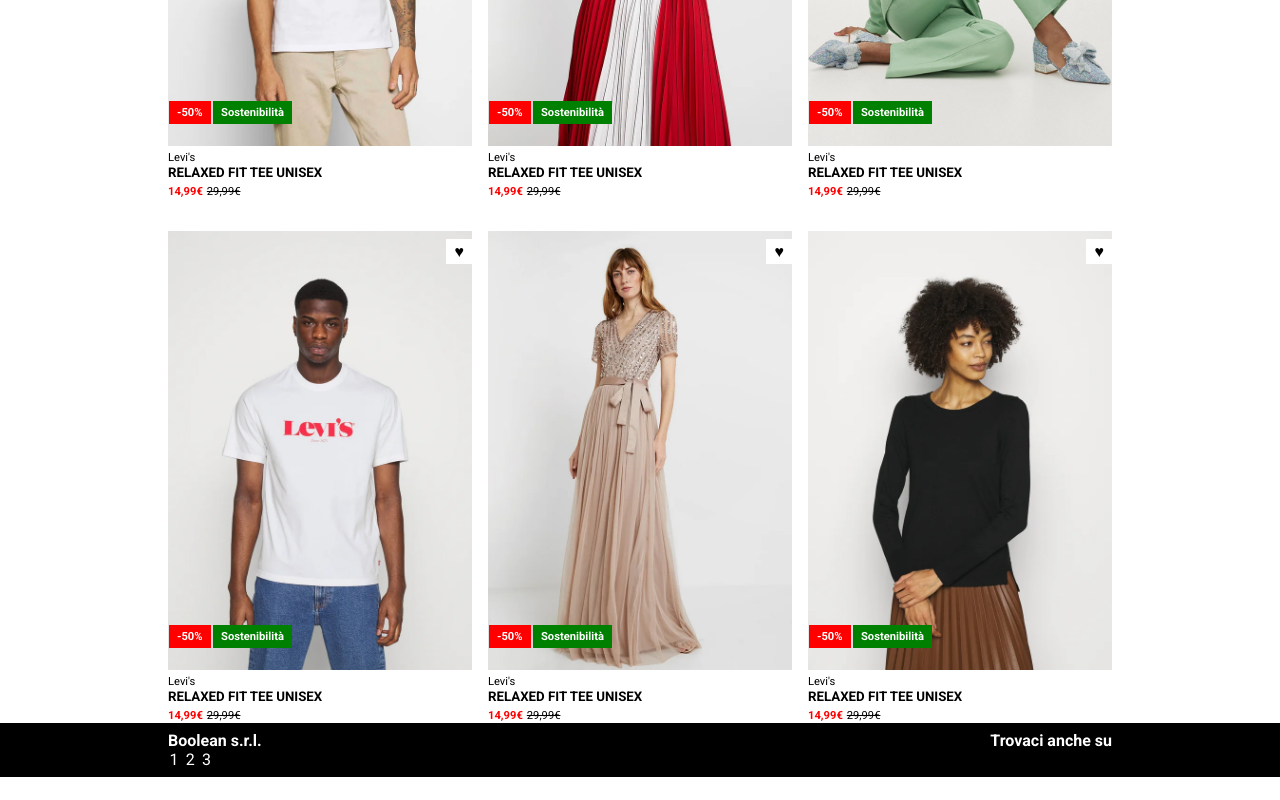
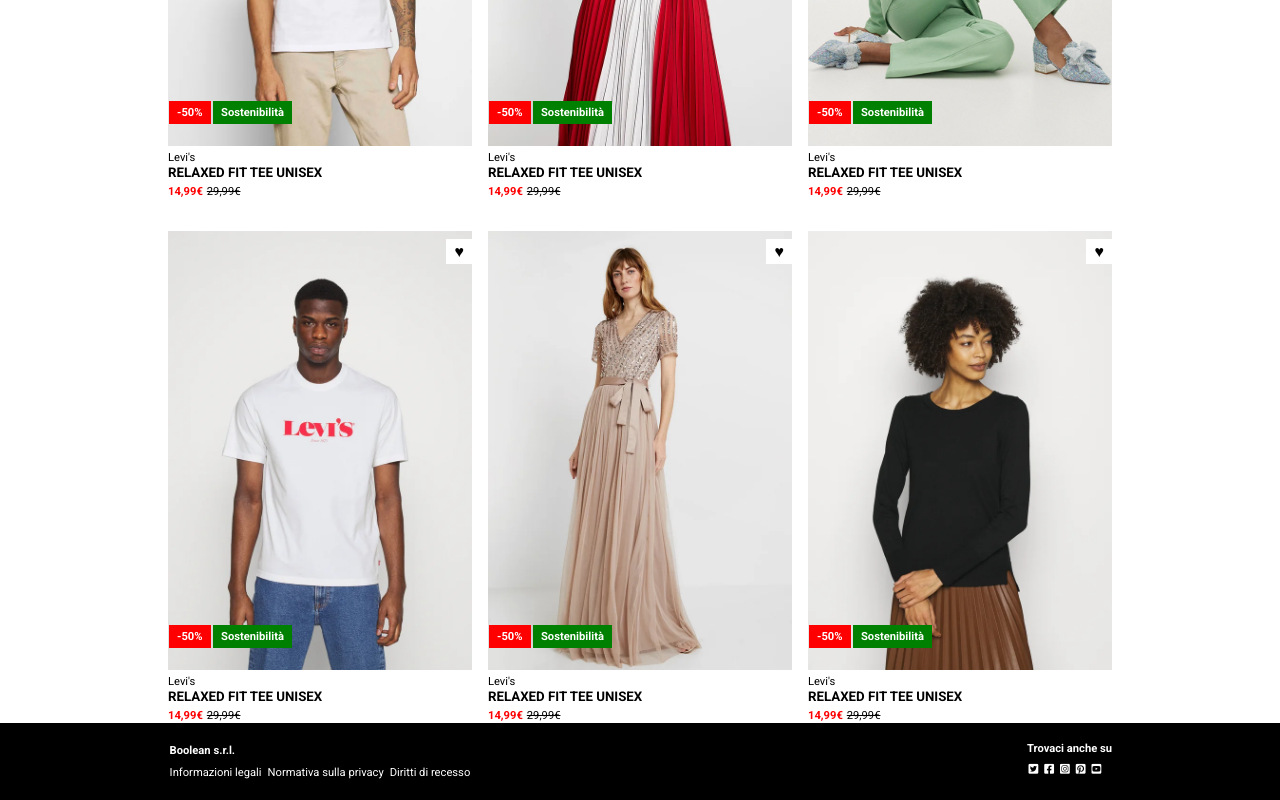
Before and after one commit to ChiaraS97/html-css-boolando, a plain HTML site: page index.html in a window 1280 px wide. Shown: the part 381-1181 px from the top of the page. Before the commit the page ends 1158 px from the top, so only its background shows below. Drawn offline with Linux system fonts and the light colour scheme.

Commit message:
footer complete

```diff
--- a/css/style.css
+++ b/css/style.css
@@ -143,5 +143,11 @@
 footer {
     background-color: var(--details);
     color: var(--primary-color);
-    padding: .5rem;
+    padding: 1rem .5rem;
+    line-height: 1.3rem;
+
 }
+
+div.info h4{
+    padding: .1rem;
+}
--- a/index.html
+++ b/index.html
@@ -111,13 +111,6 @@
                             <span class="original small-text">29,99€</span>
                         </div>
                     </div>
-
-
-                    <!-- <img src="./img/1.webp" alt="Prodotto1">
-                    <img src="./img/1.webp" alt="Prodotto1">
-                    <img src="./img/1.webp" alt="Prodotto1">
-                    <img src="./img/1.webp" alt="Prodotto1">
-                    <img src="./img/1.webp" alt="Prodotto1"> -->
                 </div>
 
             </div>
@@ -127,18 +120,20 @@
     <footer>
         <div class="container d-flex space-between info-box">
 
-            <div class="info">
+            <div class="info small-text">
                 <h4>Boolean s.r.l.</h4>
-                <a href="">1</a>
-                <a href="">2</a>
-                <a href="">3</a>
+
+                <a href="">Informazioni legali</a>
+                <a href="">Normativa sulla privacy</a>
+                <a href="">Diritti di recesso</a>
             </div>
-            <div class="social-icons">
+            <div class="social-icons small-text">
                 <h4>Trovaci anche su</h4>
-                <a href=""></a>
-                <a href=""></a>
-                <a href=""></a>
-                <a href=""></a>
+                <a href=""><i class="fa-brands fa-square-twitter"></i></a>
+                <a href=""><i class="fa-brands fa-square-facebook"></i></a>
+                <a href=""><i class="fa-brands fa-square-instagram"></i></a>
+                <a href=""><i class="fa-brands fa-square-pinterest"></i></a>
+                <a href=""><i class="fa-brands fa-square-youtube"></i></a>
             </div>
 
         </div>
```
